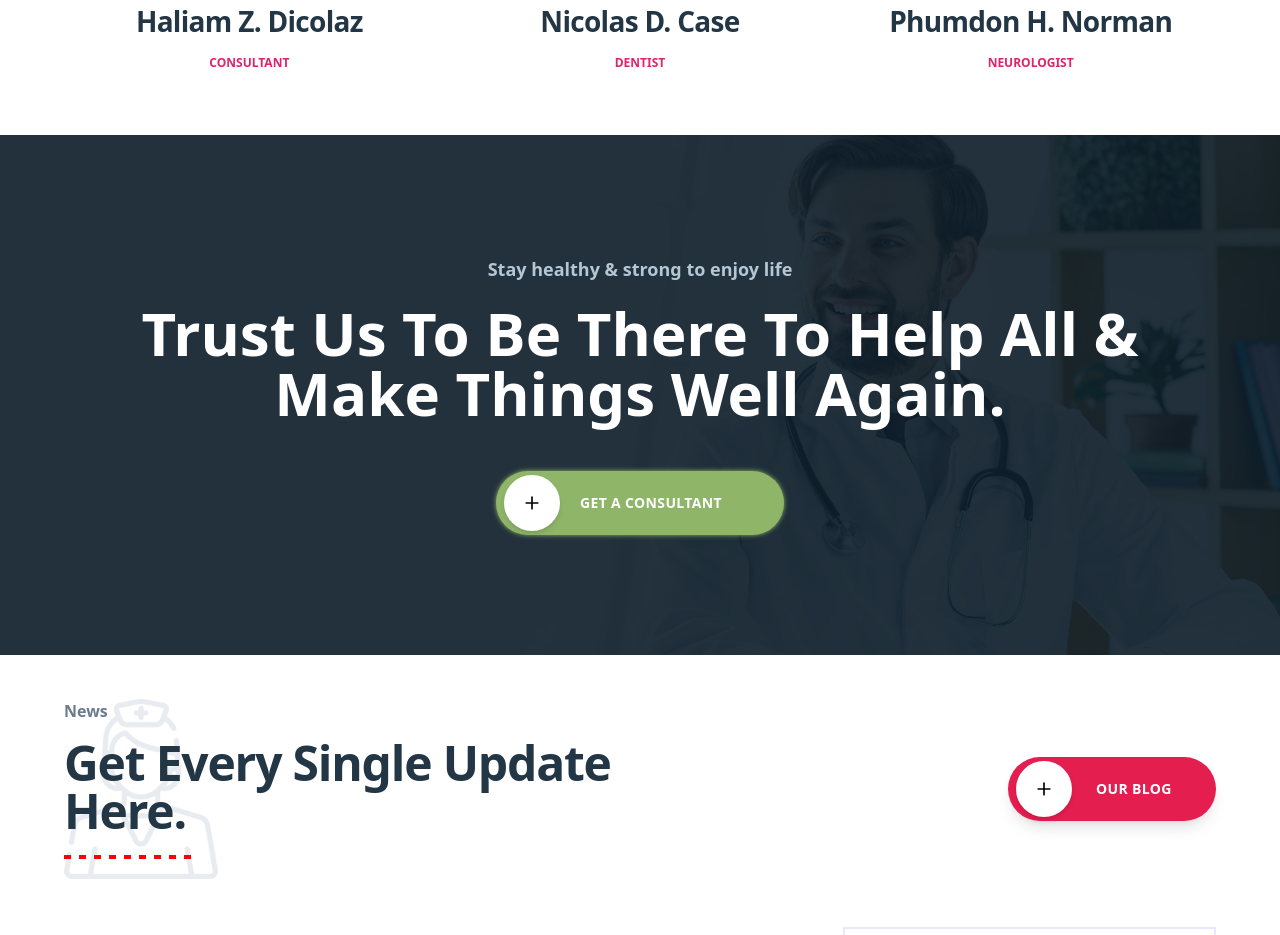
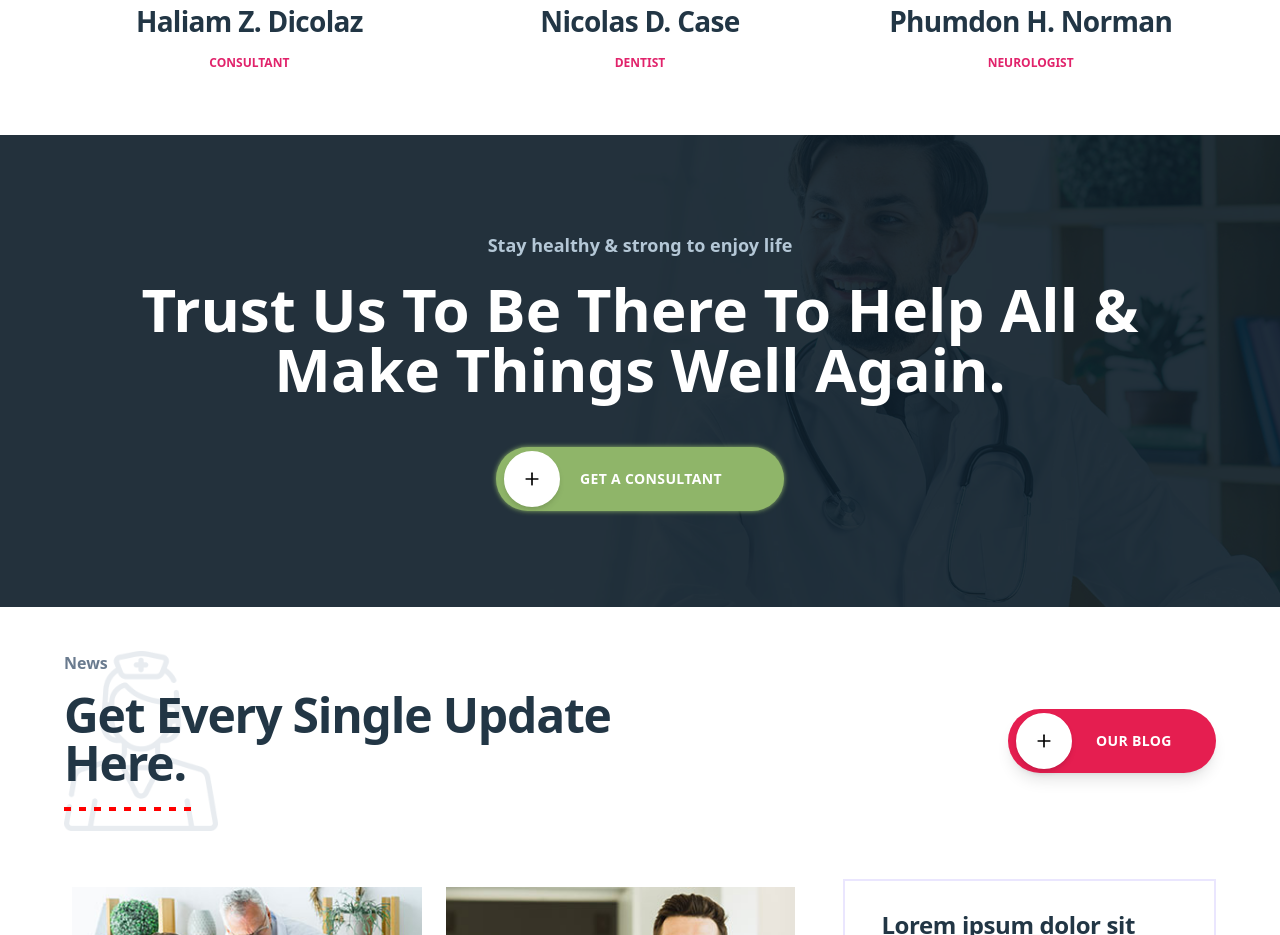
Before and after one commit to shokhsanam18/mediDove, a React (Vite) app: page / in a window 1280 px wide. Shown: the part 2100-3035 px from the top of the page. Built offline with nearby package versions, Linux system fonts and the light colour scheme.

Commit message:
fix: get consultant fixed

```diff
--- a/src/pages/Index/Departments.jsx
+++ b/src/pages/Index/Departments.jsx
@@ -88,7 +88,7 @@ export const Departments = () => {
 
   }
   return <>
-  <section className="sm:px-[5%] px-[2%] pt-7 pb-16 flex gap-12 flex-col text-center bg-[#F4F9FC]">
+  <section className="sm:px-[5%] px-[2%] pt-7 pb-16 w-full flex gap-12 flex-col text-center bg-[#F4F9FC]">
       <div className="flex items-center justify-center md:flex-row flex-col gap-3">
         <div
           className="bg-center bg-no-repeat sm:w-full"
--- a/src/pages/Index/GetConsultant.jsx
+++ b/src/pages/Index/GetConsultant.jsx
@@ -5,8 +5,8 @@ import { Plus } from 'lucide-react';
 const GetConsultant = () => {
   return (
 
-    <div
-    className=" relative inset-0 w-full bg-cover bg-no-repeat text-center md:flex justify-between xl:px-32 lg:px-20 sm:px-2 items-center py-[120px] bg-left h-full"
+    <section
+    className=" relative inset-0 w-full bg-cover bg-no-repeat text-center flex sm:px-[5%] px-[2%] py-16 sm:py-24 justify-between items-center  bg-left h-full"
     style={{ backgroundImage: "url('./img/slider-bg-1.jpg')" }}
   >
     <div className="absolute inset-0 bg-[#0d1c27] opacity-90"></div>
@@ -16,8 +16,8 @@ const GetConsultant = () => {
         Trust Us To Be There To Help All & Make Things Well Again.
         </p>
 
-        <Link to='/Blog' className='mt-7'>
-            <button className="flex items-center h-16 w-72 rounded-full focus-visible:outline-none focus-visible:ring-1 focus-visible:ring-ring disabled:pointer-events-none disabled:opacity-50 bg-[#8fb569] text-white hover:bg-[#e12454] shadow-[0px_0px_5px_#8fb569] hover:shadow-[0px_0px_3px_#e12454] transition-all duration-300 ease-in-out font-semibold ">
+        <Link to='/BecomeMember' className='mt-7'>
+            <button className="flex items-center h-16 w-60 sm:w-72 rounded-full focus-visible:outline-none focus-visible:ring-1 focus-visible:ring-ring disabled:pointer-events-none disabled:opacity-50 bg-[#8fb569] text-white hover:bg-[#e12454] shadow-[0px_0px_5px_#8fb569] hover:shadow-[0px_0px_3px_#e12454] transition-all duration-300 ease-in-out font-semibold ">
                 <span className="w-14 h-14 flex items-center justify-center bg-white text-black rounded-full border-2 border-white shadow-md ml-2">
                 <Plus size={20}/>
                 </span>
@@ -27,7 +27,7 @@ const GetConsultant = () => {
 
 
     </div>
-  </div>
+  </section>
   )
 }
 
--- a/src/pages/Index/News.jsx
+++ b/src/pages/Index/News.jsx
@@ -119,7 +119,7 @@ const BlogCards = () => {
 
 const CombinedPage = () => {
   return (
-    <section className="flex flex-col sm:px-[5%] px-[2%] pt-11 pb-16 gap-12 bg-[#FFF]">
+    <section className="flex flex-col w-full sm:px-[5%] px-[2%] pt-11 pb-16 gap-12 bg-[#FFF]">
       <NewsAppointment />
       <div className="flex flex-col lg:flex-row gap-10">
         <MedicalCardsAppointment />
--- a/src/pages/Index/OurTeam.jsx
+++ b/src/pages/Index/OurTeam.jsx
@@ -110,7 +110,7 @@ const OurTeam = () => {
         },
       };
   return (
-    <section className="flex flex-col sm:px-[5%] px-[2%] pt-11 pb-16 gap-14 bg-[#FFF]">
+    <section className="flex w-full flex-col sm:px-[5%] px-[2%] pt-11 pb-16 gap-14 bg-[#FFF]">
 
         <div>
         <div className="flex items-center justify-between md:flex-row flex-col">
```
